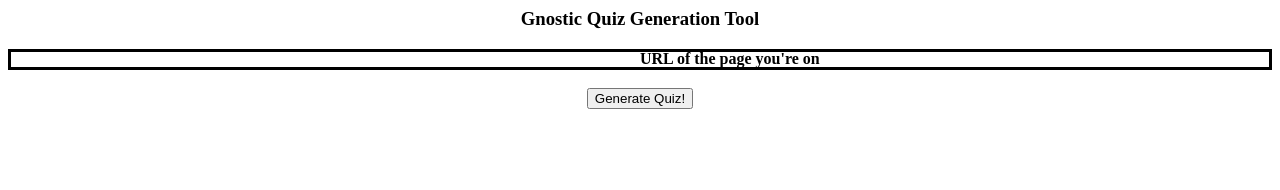
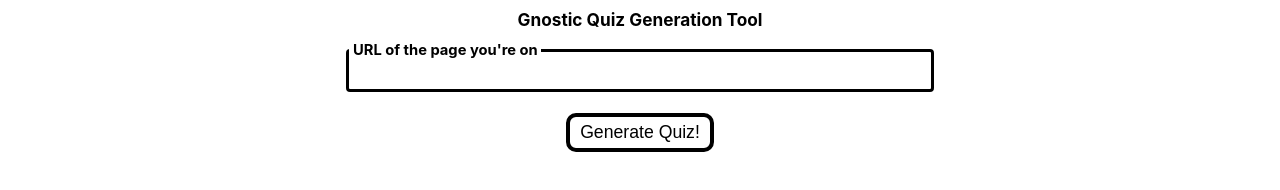
Before and after one commit to Trentiumz/IgnitionHacks2023, a website: page static/notes-embed.html in a window 1280 px wide. Drawn offline with nearby package versions, Linux system fonts and the light colour scheme; a web font is replaced by a local one.

Commit message:
stylize embed

```diff
--- a/public/notes-embed.css
+++ b/public/notes-embed.css
@@ -1,17 +1,46 @@
+@import url('https://rsms.me/inter/inter.css');
+
+:root {
+  --color-dark: #212121;
+  --color-background: white;
+  --color-focused: #CCCCCC;
+
+  --size-bezel: .5rem;
+  --size-radius: 4px;
+  --font-size: calc(.6rem + .4vw);
+
+  line-height: 1.4;
+
+  font-family: 'Inter', sans-serif;
+  font-size: var(--font-size);
+  color: var(--color-text);
+  background: var(--color-background);
+  font-weight: 300;
+  padding: 0 calc(var(--size-bezel) * 3);
+}
+
 body{
   text-align: center;
 }
 
+.input-container{
+  padding: 0 20px;
+}
+
 .input {
   position: relative;
+  display: block;
+  height: fit-content;
+  max-width: 40em;
+  margin: 0 auto;
 }
 
 .input__label {
   position: absolute;
   left: 0;
-    top: 0;
+  top: calc(var(--size-bezel)*-0.75 - var(--font-size) / 2);
   padding: calc(var(--size-bezel) * 0.75) calc(var(--size-bezel) * .5);
-    margin: calc(var(--size-bezel) * 0.75 + 3px) calc(var(--size-bezel) * .5);
+  margin: 0 calc(var(--size-bezel) * .5);
   background: pink;
   white-space: nowrap;
   transform: translate(0, 0);
@@ -31,12 +60,22 @@ body{
   color: currentColor;
   background: transparent;
   border-radius: var(--size-radius);
+}
 
-    &:focus,
-    &:not(:placeholder-shown) {
-      & + .input__label {
-        transform: translate(.25rem, -65%) scale(.8);
-        color: var(--color-accent);
+.input__field:focus ~ .input__label, input__field:not(:placeholder-shown) ~ .input__label{
+  transform: translate(.25rem, -60%) scale(.8);
 }
+
+.submit-button {
+  border: solid black 4px;
+  border-radius: 10px;
+  padding: 5px 10px;
+  font-size: 1.2em;
+  font-weight: bolder;
+  background-color: white;
+  transition-duration: 0.5s;
 }
+
+.submit-button:hover {
+  background-color: var(--color-focused);
 }
--- a/static/notes-embed.html
+++ b/static/notes-embed.html
@@ -8,10 +8,12 @@
     <h3>Gnostic Quiz Generation Tool</h3>
     <p id="message"></p>
     <form id='generation-form'>
-      <label class='input'>
-        <input name='notes' class='input__field' type='text' placeholder='' />
-        <span class='input__label'>URL of the page you're on</span>
-      </label>
+      <div class='input-container'>
+        <label class='input'>
+          <input name='notes' class='input__field' type='text' placeholder='' />
+          <span class='input__label'>URL of the page you're on</span>
+        </label>
+      </div>
       <br />
       <input type="submit" value="Generate Quiz!" class="submit-button"/>
     </form>
```
Lines whose indentation alone changed are shown as unchanged.
